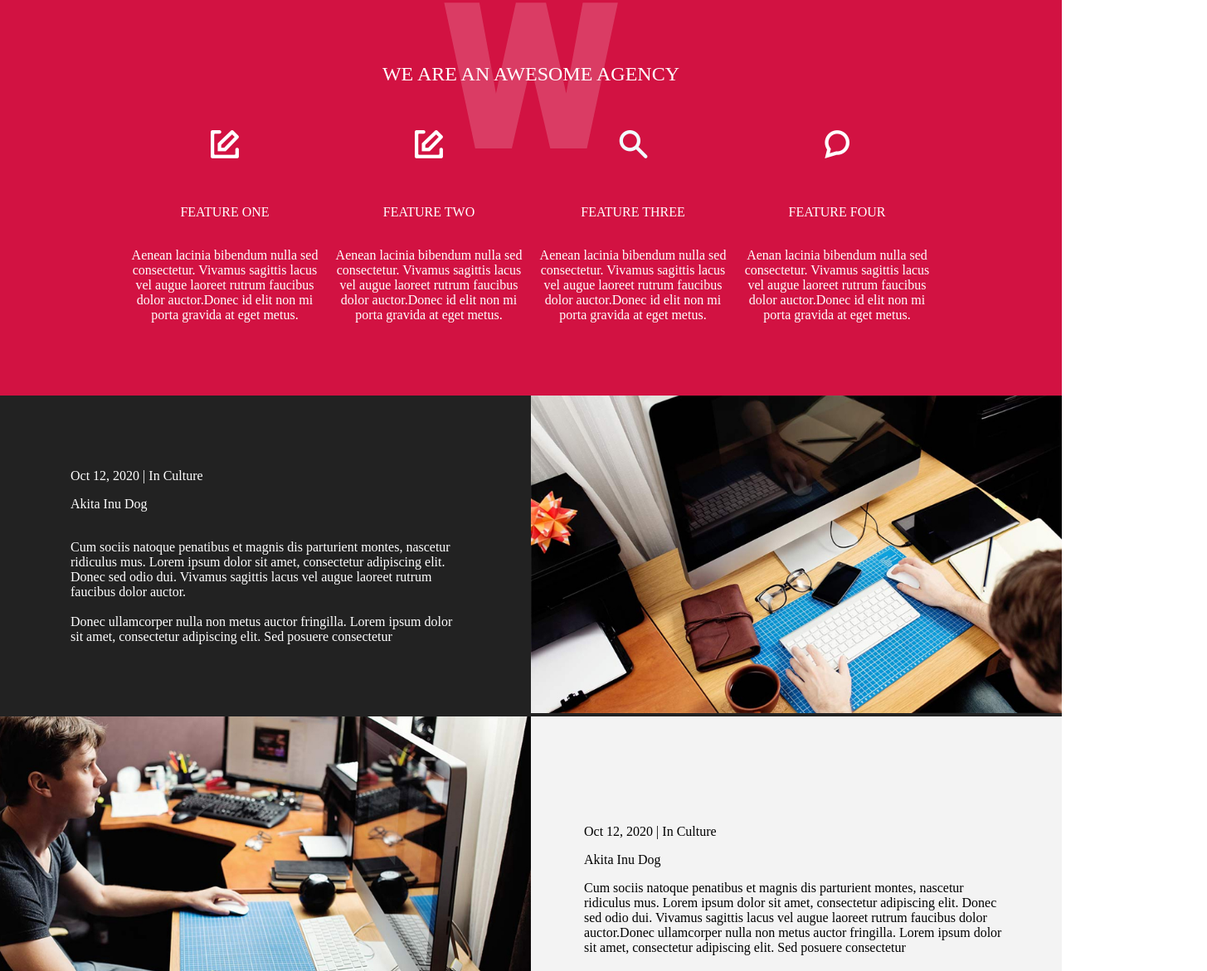
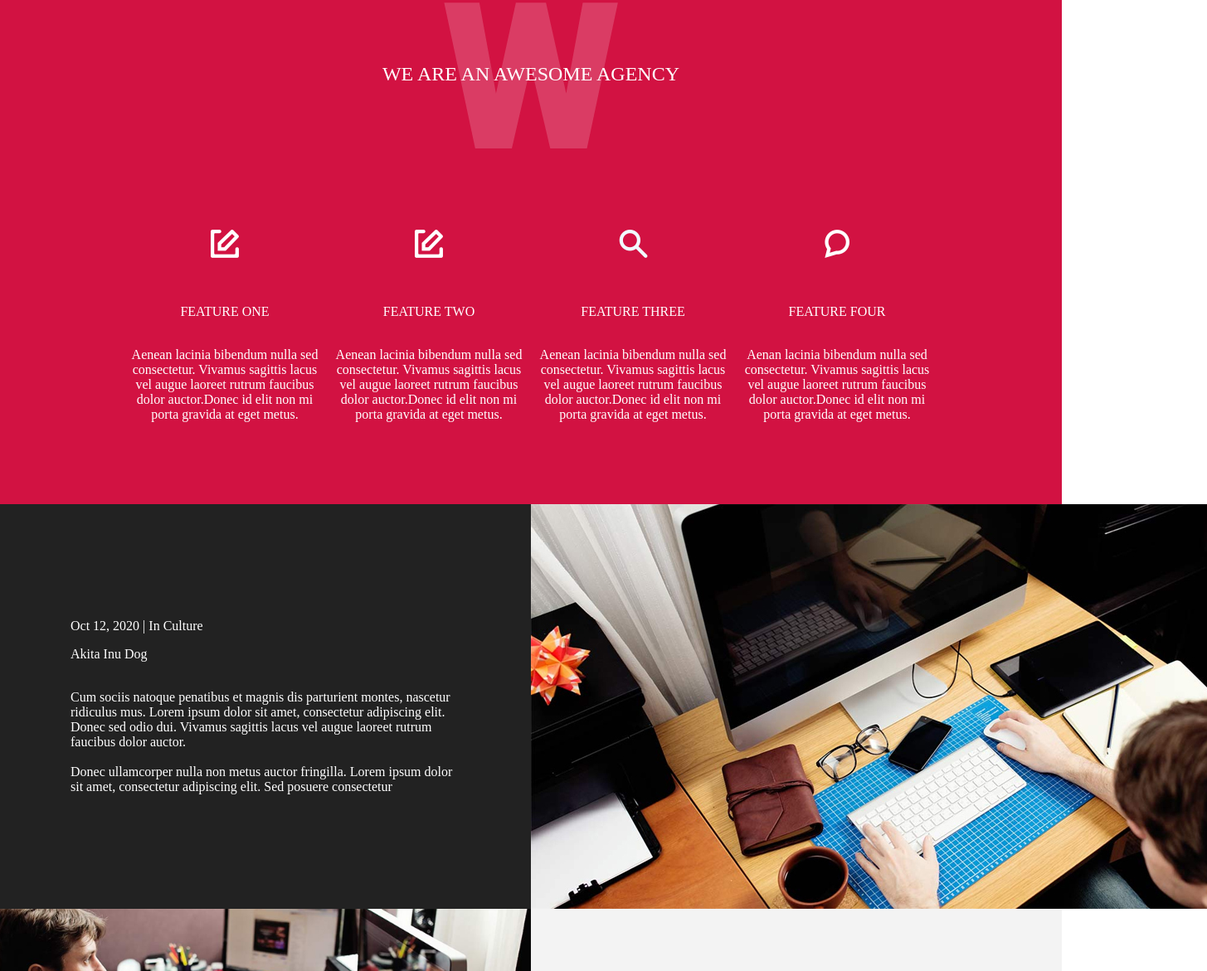
Before and after one commit to Fcordier7921/projetsansbootstrap, a plain HTML site: page index.html in a window 1280 px wide. Shown: the part 98-1269 px from the top of the page at 83% size, 1455 px wide, since content can reach past the window. Drawn offline with Linux system fonts and the light colour scheme.

Commit message:
finition

```diff
--- a/index.html
+++ b/index.html
@@ -61,7 +61,7 @@
                                 </p>
                             </div>
                         </div>
-                        <div class="akitatopimg"><img src="images/,jbhj.jpg"  style="max-width:100%;height:auto;" alt=""></div>
+                        <div class="akitatopimg"><img src="images/,jbhj.jpg" alt=""></div>
                     </div>
 
                     <div class="akitabot">
--- a/style.css
+++ b/style.css
@@ -9,7 +9,7 @@ body {
 
 content {
     font-family: 'gotham';
-    max-width: 1600px;
+    max-width: 1200px;
     width: 100%;
     margin: auto;
 }
@@ -65,10 +65,10 @@ li {
 .feature {
 
     width: 246px;
-    max-height: 259px;
+    min-height: 259px;
     text-align: center;
     top: 250px;
-    margin: 150px px 64;
+    margin-top: 120px;
 
 }
 
@@ -82,7 +82,7 @@ li {
 
 .akitatopleft {
 
-    min-width: 50%;
+    width: 50%;
     display: flex;
     flex-wrap: wrap;
     margin: auto;
@@ -102,10 +102,10 @@ li {
 
 .akitatopimg {
 
-    min-width: 50%;
+    width: 50%;
+    height:100%;
+    display: flex;
     flex-wrap: wrap;
-    height: 100%;
-    justify-content: right;
 
 }
 
```
